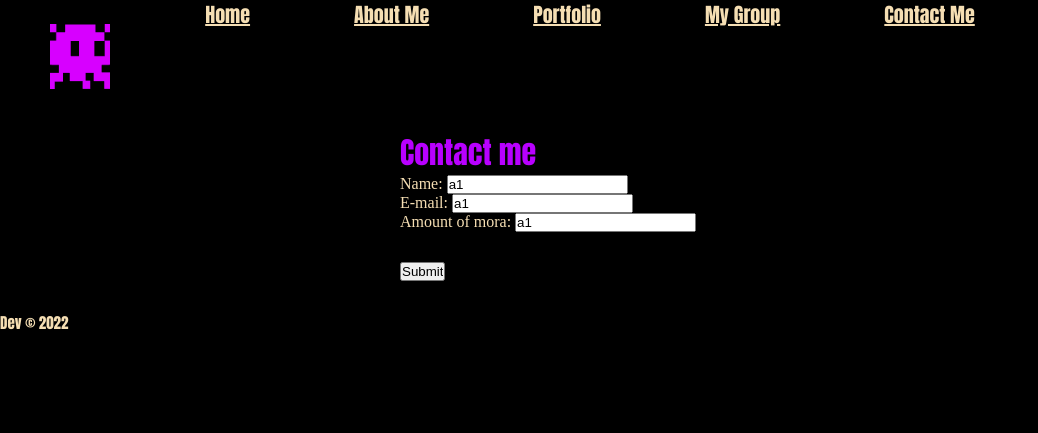
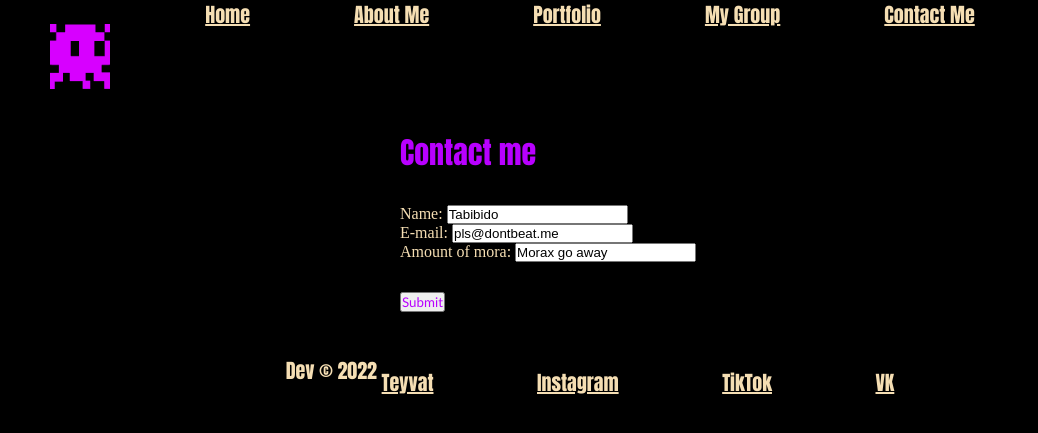
Before and after one commit to tsicuta/mypain-html, a PHP site: page /Contact.html in a window 1280 px wide. Shown: the part 26-459 px from the top of the page, without its empty margins (0-1038 px from the left). Run offline with PHP 8.4, Linux system fonts and the light colour scheme.

Commit message:
modified:   2/Contact.html 	modified:   2/class.css

```diff
--- a/2/Contact.html
+++ b/2/Contact.html
@@ -35,10 +35,10 @@
                 <h1> Contact me </h1>
                 <ul class="ContactMe">
                     <form action="">
-                        <p>Name: <input type="text" name="answer" value="a1"><Br>
-                            E-mail: <input type="text" name="answer" value="a1"><Br>
-                            Amount of mora: <input type="text" name="answer" value="a1"></p>
-                            <p><input type="submit"></p>
+                        <p>Name: <input type="text" name="answer" value="Tabibido"><Br>
+                            E-mail: <input type="text" name="answer" value="pls@dontbeat.me" required><Br>
+                            Amount of mora: <input type="text" name="answer" pattern="[0-9]+" value="Morax go away" required></p>
+                            <p><input type="submit" class="Sumb"></p>
                       </form>
                 </ul>
             </div>
@@ -47,7 +47,16 @@
 </body>
 
 <footer>
-    <p>Dev &copy; 2022</p>
+
+    <div class="HeadMenu">
+        <ul>
+            <il><a> Dev &copy; 2022 </a></il>
+            <li><a href="#"> Teyvat </a></li>
+            <li><a href="#"> Instagram </a></li>
+            <li><a href="#"> TikTok </a></li>
+            <li><a href="https://vk.com/dithpa"> VK </a></li>
+        </ul>
+    </div>
 </footer>
 </html>
 </html>
--- a/2/class.css
+++ b/2/class.css
@@ -117,6 +117,8 @@
 footer{
     font-family: Impact, Haettenschweiler, 'Arial Narrow Bold', sans-serif;
     font-size: 15px;
+    text-align: center;
+    vertical-align: middle;
 
 }
 
@@ -127,7 +129,7 @@
 
 .Contact h1{
     margin-left: 200px;
-    margin-top: 20px;
+    margin-bottom: 30px;
     font-family: Impact, Haettenschweiler, 'Arial Narrow Bold', sans-serif;
     font-size: 30px;
     color: #b800ff ;
@@ -140,3 +142,12 @@
     margin-bottom: 30px;
     margin-left: 200px;
 }
+
+.sumb{
+    font-family: 'Gill Sans', 'Gill Sans MT', Calibri, 'Trebuchet MS', sans-serif;
+    color: #b800ff ;
+}
+
+.HeadMenu{
+    vertical-align: middle;
+}
```
